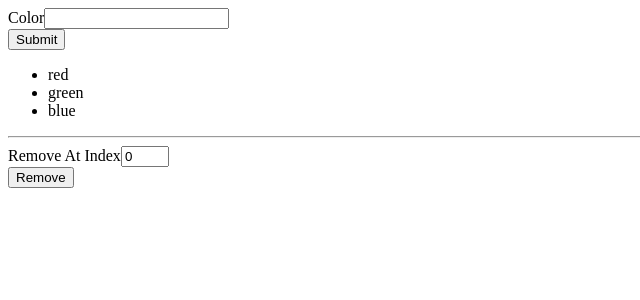
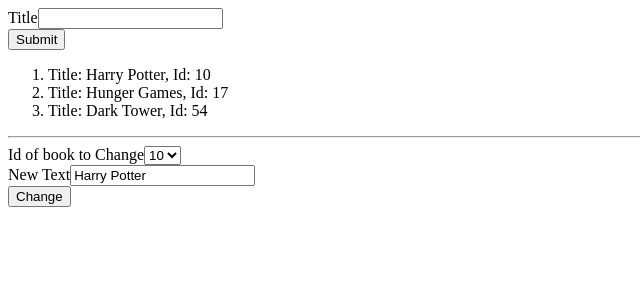
Before and after one commit to JelenaMarjanovic/sg-books, a React (Create React App) app: page / in a window 1280 px wide. Shown: the top 300 px of the page, without its empty margins (0-640 px from the left). Built offline with nearby package versions, Linux system fonts and the light colour scheme.

Commit message:
Exercise 9: Modify title to book with appropriate id

```diff
--- a/src/App.js
+++ b/src/App.js
@@ -1,36 +1,47 @@
 import { useState } from 'react';
 import { Input } from './Input';
-import { RemoveForm } from './RemoveForm';
+import { EditForm } from './EditForm';
 
 function App() {
-  const [colors, setColors] = useState(['red', 'green', 'blue']);
+  const [books, setBooks] = useState([
+    { id: 10, title: 'Harry Potter' }, // Don't change
+    { id: 17, title: 'Hunger Games' },
+    { id: 54, title: 'Dark Tower' }
+  ]);
 
-  const removeColorAtIndex = (indexToRemove) => {
-    // TODO: Remove the element at 'indexToRemove'
-    // Don't forget to update state by calling 'setColors'
-    const updatedColors = colors.filter((_, index) => {
-      return indexToRemove !== index;
+  const updateBookById = (id, title) => {
+    // TODO: Find a book in the 'books' array with the given id
+    // Update that books 'title' property
+    // Don't forget to update the 'books' state by calling 'setBooks'
+    const updatedBooks = books.map((book) => {
+      if (book.id === id) {
+        return { ...book, title};
+      }
+
+      return book;
     });
 
-    setColors(updatedColors);
+    setBooks(updatedBooks);
   };
 
-  const addColor = (newColor) => {
-    setColors([...colors, newColor])
+  const addBook = (title) => {
+    const book = { title: title, id: ~~(Math.random() * 1000) };
+
+    setBooks([...books, book])
   };
 
-  const renderedColors = colors.map((color, i) => {
-      return <li key={i}>{color}</li>
+  const renderedBooks = books.map((book, i) => {
+    return <li key={book.id}>Title: {book.title}, Id: {book.id}</li>
   });
 
   return (
     <div>
-      <Input onSubmit={addColor} />
-      <ul>
-        {renderedColors}
-      </ul>
+      <Input onSubmit={addBook} />
+      <ol>
+        {renderedBooks}
+      </ol>
       <hr />
-      <RemoveForm onSubmit={removeColorAtIndex} max={colors.length}  />
+      <EditForm books={books} onSubmit={updateBookById} />
     </div>
   );
 }
--- /dev/null
+++ b/src/EditForm.js
@@ -0,0 +1,42 @@
+import { useState } from 'react';
+
+function EditForm({ onSubmit, books }) {
+  const first = books[0];
+
+  const [n, setN] = useState(first ? first.id : '');
+  const [text, setText] = useState(first ? first.title : '');
+
+  const handleChange = (e) => {
+    const id = parseInt(e.target.value);
+
+    setN(id);
+
+    const book = books.find(c => c.id === id);
+
+    if (book) {
+      setText(book.title);
+    }
+  };
+
+  const handleSubmit = (event) => {
+    event.preventDefault();
+
+    onSubmit(n, text);
+  };
+
+  return <form onSubmit={handleSubmit}>
+    <div>
+      <label>Id of book to Change</label>
+      <select value={n} onChange={handleChange}>
+        {books.map(c => <option key={c.id} value={c.id}>{c.id}</option>)}
+      </select>
+    </div>
+    <div>
+      <label>New Text</label>
+      <input value={text} onChange={(e) => setText(e.target.value)} />
+    </div>
+    <button>Change</button>
+  </form>
+}
+
+export { EditForm };
--- a/src/Input.js
+++ b/src/Input.js
@@ -5,14 +5,15 @@ function Input({ onSubmit }) {
 
   const handleSubmit = (event) => {
     event.preventDefault();
+
     onSubmit(text);
     setText('');
   };
 
   return <form onSubmit={handleSubmit}>
     <div>
-        <label>Color</label>
-        <input value={text} onChange={e => setText(e.target.value)} />
+      <label>Title</label>
+      <input value={text} onChange={e => setText(e.target.value)} />
     </div>
     <button>Submit</button>
   </form>
--- a/src/RemoveForm.js
+++ /dev/null
@@ -1,20 +0,0 @@
-import { useState } from 'react';
-
-function RemoveForm({ onSubmit, max }) {
-  const [n, setN] = useState(0);
-
-  const handleSubmit = (event) => {
-    event.preventDefault();
-    onSubmit(n);
-  };
-
-  return <form onSubmit={handleSubmit}>
-    <div>
-        <label>Remove At Index</label>
-        <input type="number" min={0} max={max > 0 ? max - 1 : 0} value={n} onChange={e => setN(parseInt(e.target.value))} />
-    </div>
-    <button>Remove</button>
-  </form>
-}
-
-export { RemoveForm };
```
